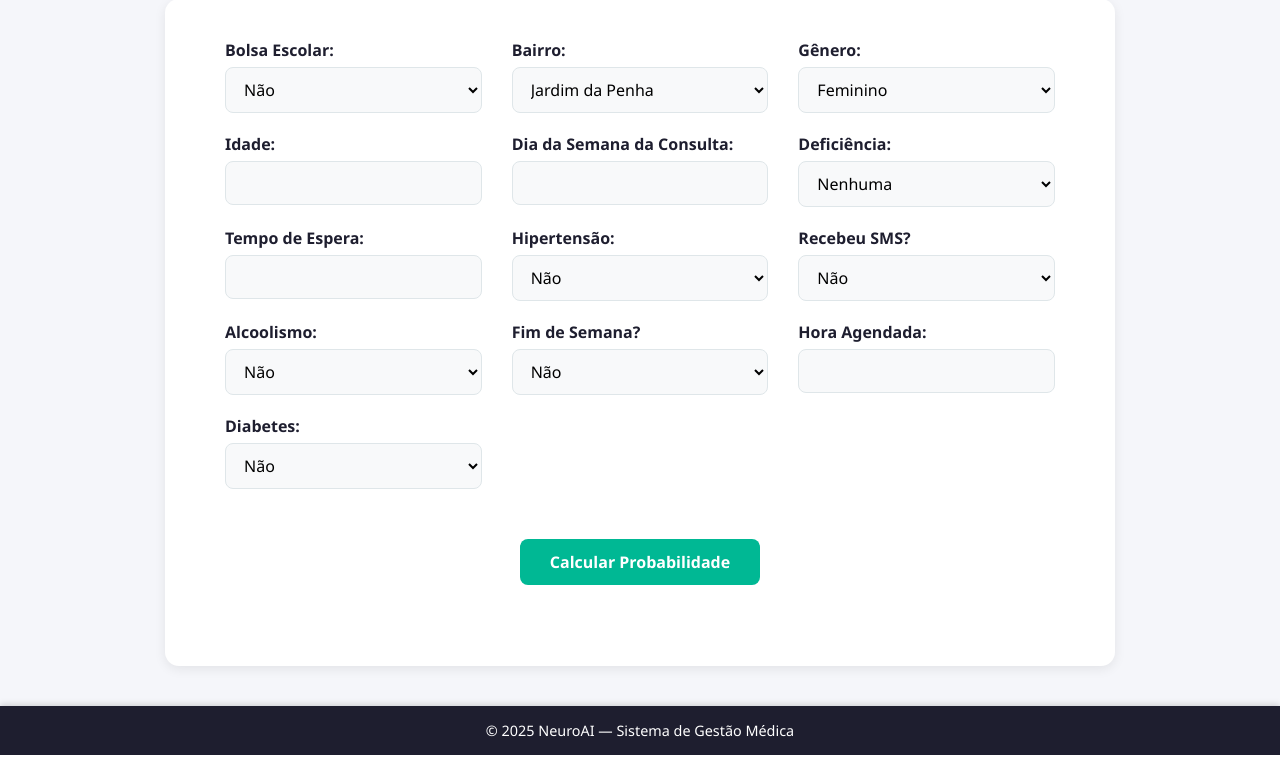
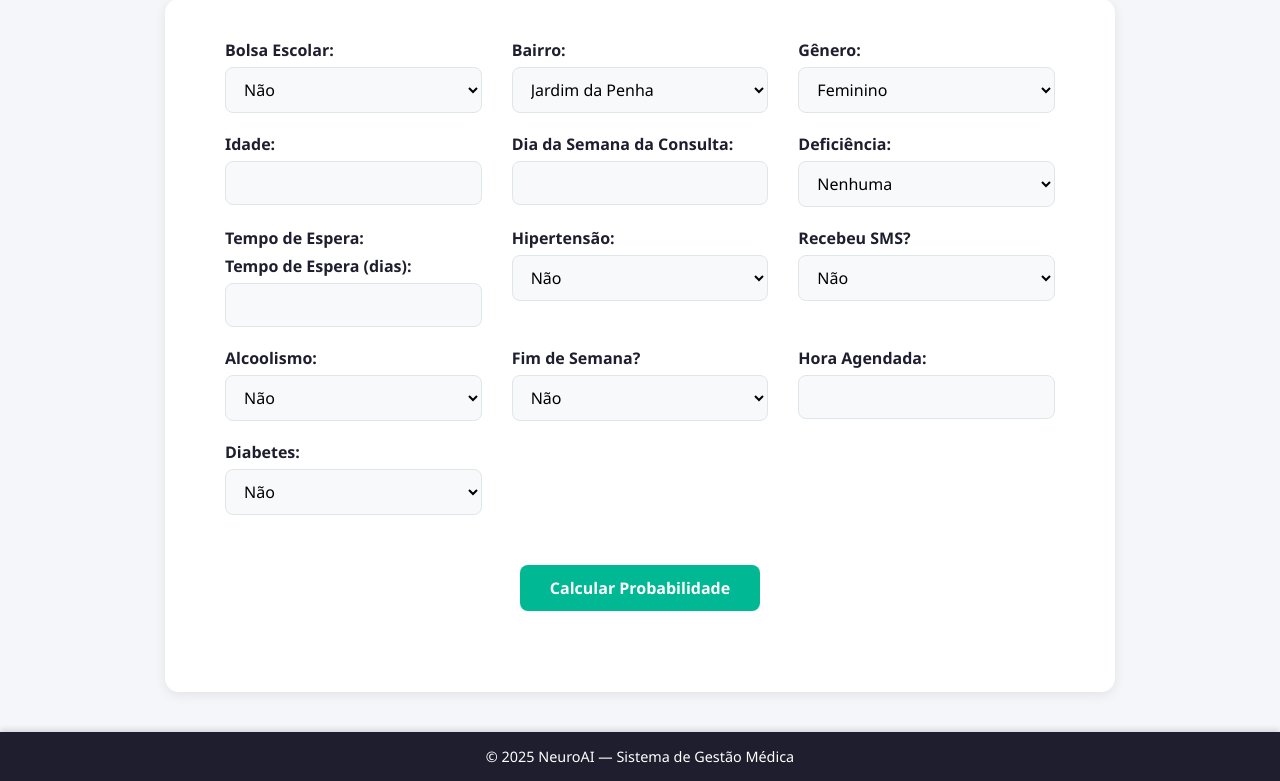
Before and after one commit to matheusmoyaoliveira/python-sprint-privado-4, a Flask app: page /predict/view in a window 1280 px wide. Shown: the part 218-999 px from the top of the page. Before the commit the page ends 973 px from the top, so only its background shows below. Run offline with Flask 3, Linux system fonts and the light colour scheme.

Commit message:
aarrumando predict

```diff
--- a/templates/predict.html
+++ b/templates/predict.html
@@ -65,7 +65,10 @@
 
     <div>
       <label>Tempo de Espera:</label>
-      <input type="number" name="appt_dow" min="0" max="6" step="1" oninput="if(this.value > 6) this.value = 6;">
+      <div>
+        <label>Tempo de Espera (dias):</label>
+        <input type="number" name="waiting_days" min="0" max="6" step="1" required>
+        </div>
     </div>
 
     <div>
```
